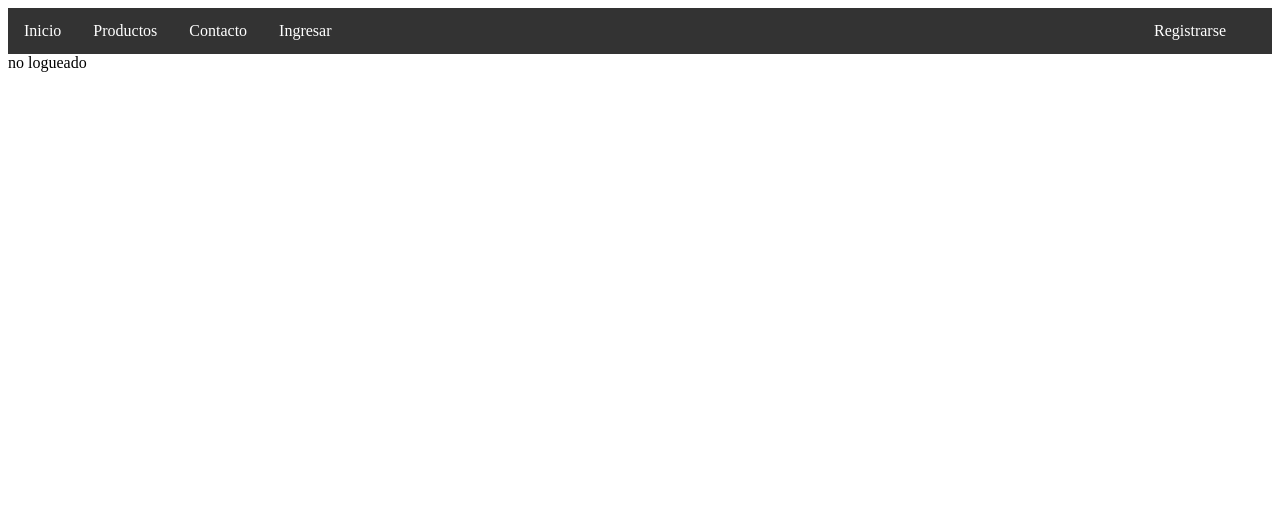
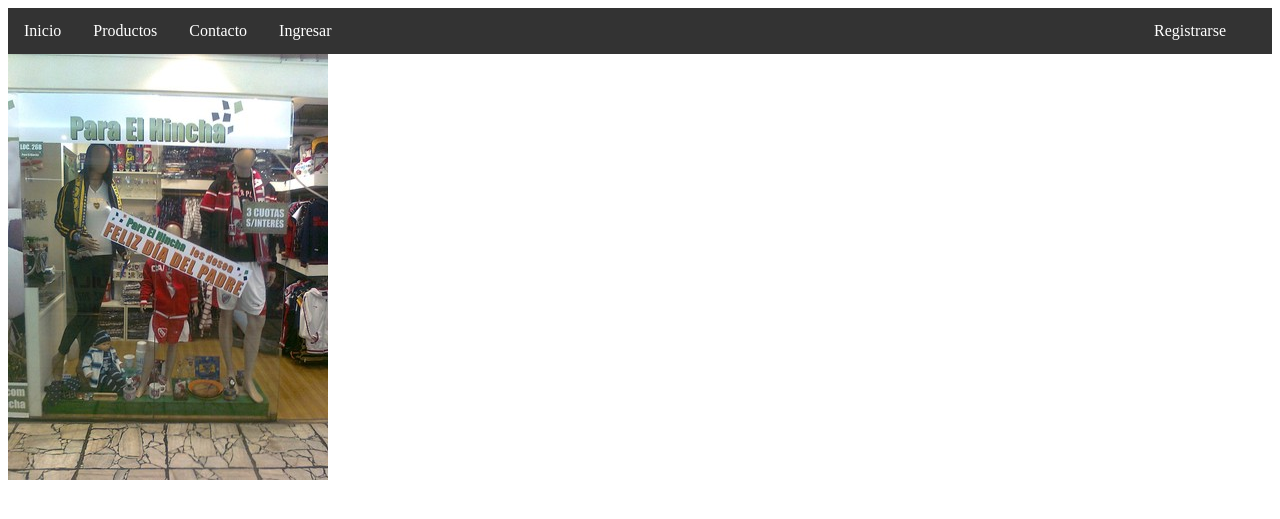
Before and after one commit to Gustavovaler/web_clasica_php, a PHP site: page / in a window 1280 px wide. Shown: the top 519 px of the page. Run offline with PHP 8.4, Linux system fonts and the light colour scheme.

Commit message:
imagenes

```diff
--- a/header.php
+++ b/header.php
@@ -33,11 +33,11 @@
 			else{
 				echo '<li><a href="login.php">Ingresar</a></li><li>
 				<a href="register.php">Registrarse</a>
-				</li></ul> no logueado';
+				</li></ul>';
 			}}
 			else
 			{		echo '<li><a href="login.php">Ingresar</a></li><li>
-				<a href="register.php">Registrarse</a></li></ul> no logueado';
+				<a href="register.php">Registrarse</a></li></ul>';
 			}
 			?>
 
--- a/index.php
+++ b/index.php
@@ -2,3 +2,10 @@
 require("header.php");
 
 ?>
+<body>
+	<section>
+	<div>
+	<img class="central-ph" src="imagenes/ph.jpg">
+ </div>
+</section>
+</body>
```
Also changed, not shown: imagenes/ph.jpg (added).
